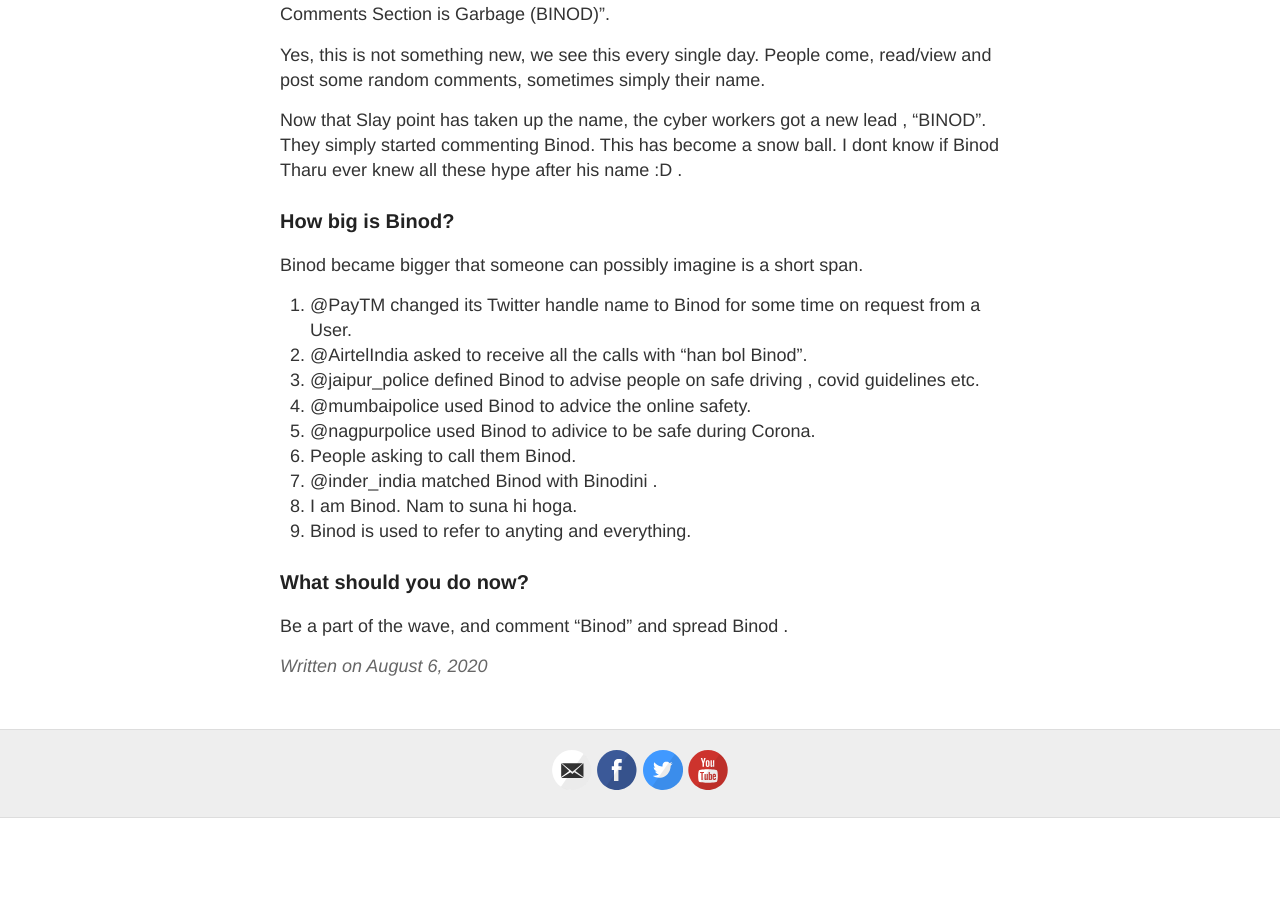
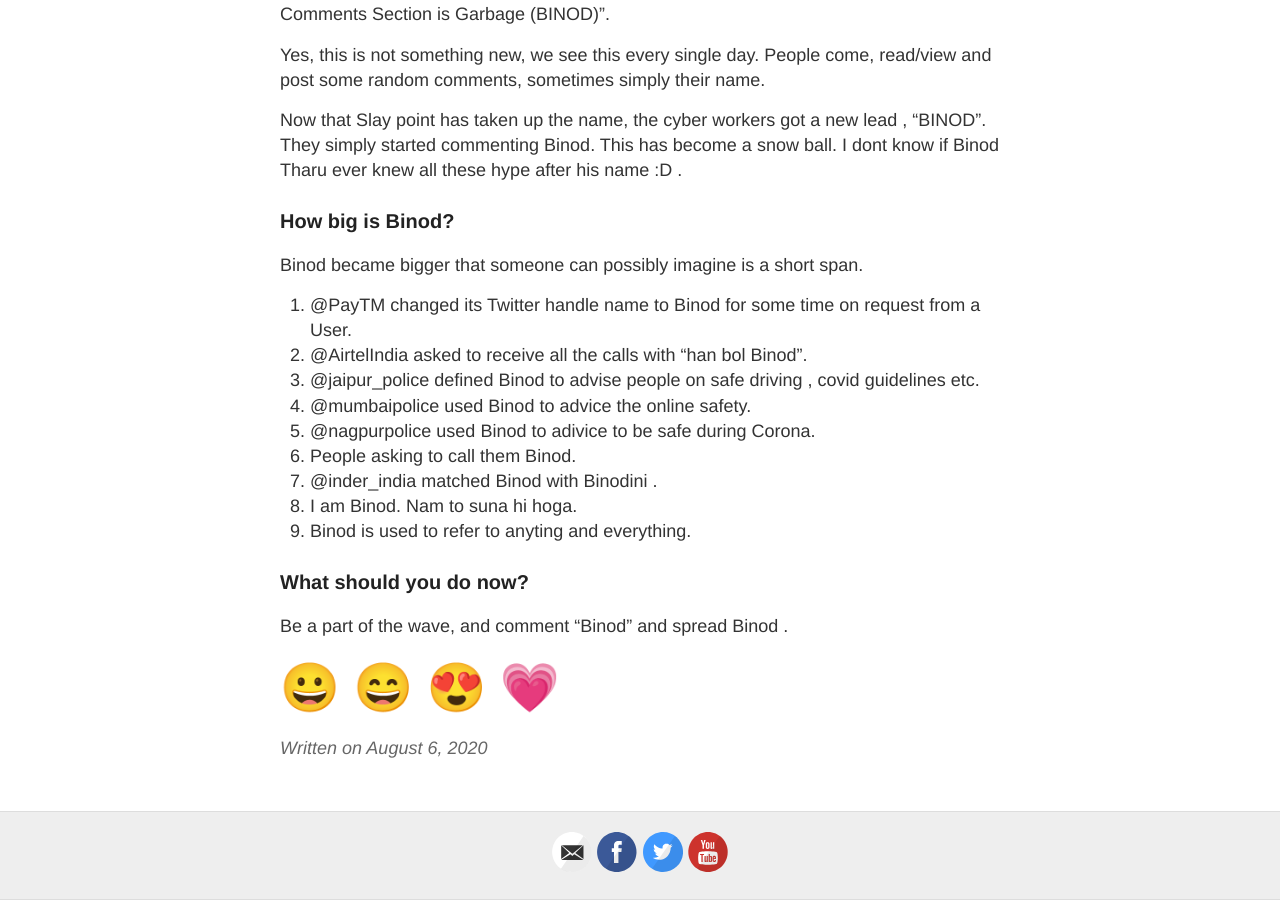
Before and after one commit to golden-eagle-blog/golden-eagle-blog.github.io, a Jekyll site: the page built from _posts/2020-08-06-Binod-One-crazy-trend-of-2020.md, in a window 1280 px wide and 900 px high, scrolled down 759 px. Built offline with Jekyll 4.4.1, drawn with Linux system fonts in a browser that asks for light colours; comment, search, counter and statistics services are not loaded; before the commit the page ends 1577 px from its top, so only the background shows below that.

Commit message:
Update 2020-08-06-Binod-One-crazy-trend-of-2020.md

```diff
--- a/_posts/2020-08-06-Binod-One-crazy-trend-of-2020.md
+++ b/_posts/2020-08-06-Binod-One-crazy-trend-of-2020.md
@@ -37,3 +37,6 @@
 
 ### What should you do now?
 Be a part of the wave, and comment "Binod"  and spread Binod .
+<p style="font-size:48px">
+&#128512; &#128516; &#128525; &#128151;
+</p>
```
